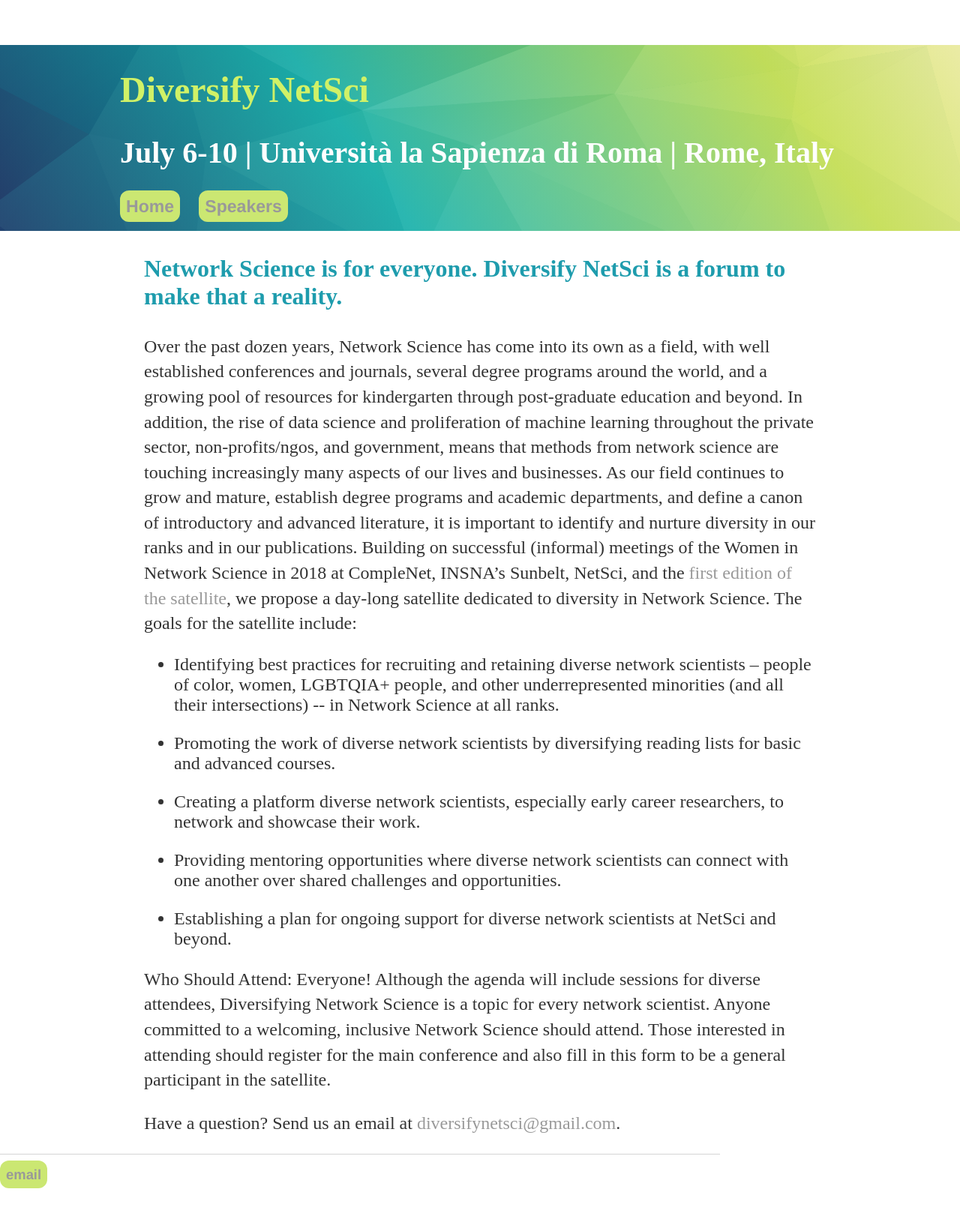
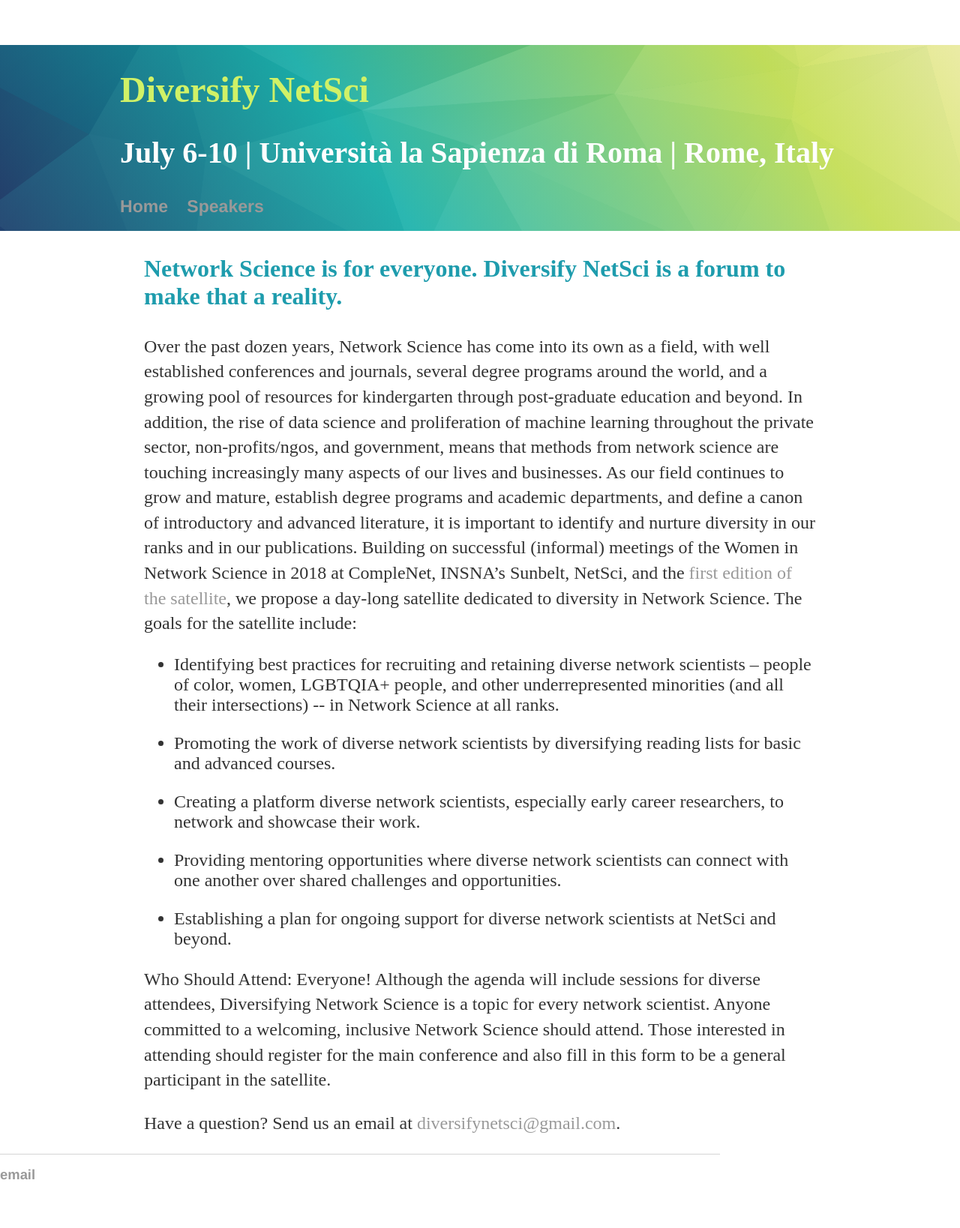
Before and after one commit to diversify-netsci/diversify-netsci.github.io, a Jekyll site: the page built from index.html, in a window 1280 px wide. Shown: the whole page at 75% size. Built offline with Jekyll 4.4.1, drawn with Linux system fonts in a browser that asks for light colours.

Commit message:
Update main.css

```diff
--- a/css/main.css
+++ b/css/main.css
@@ -15,10 +15,12 @@
     display: inline;
     margin-right: 20px;
     font-size: 1.2em;
+    color: #045763;
+}
+nav ul il {
     background-color: #cbe772;
     border-radius: 12px;
     padding: 8px;
-    color: #045763;
 }
 li {
     font-size: 1.5em;
```
